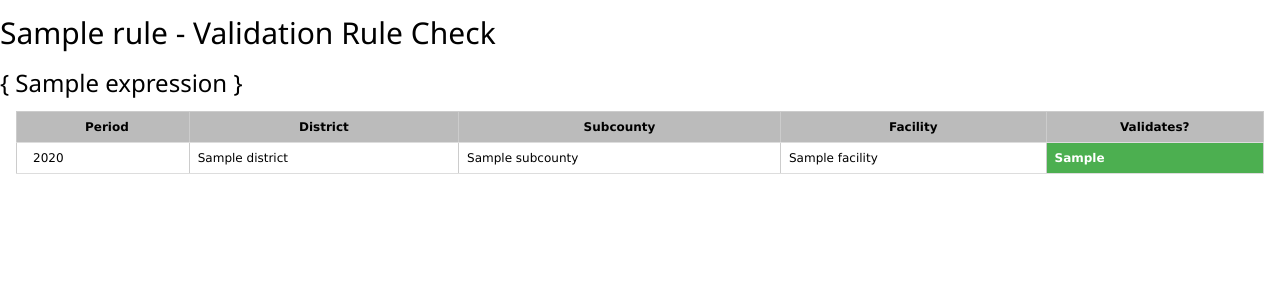
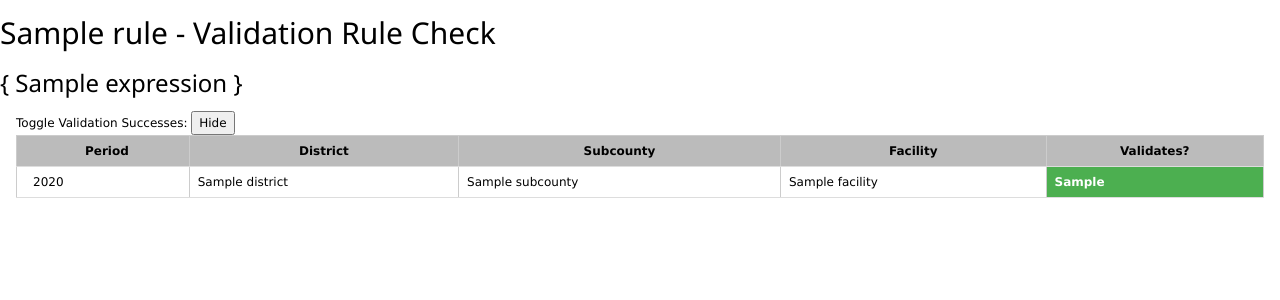
Before and after one commit to rhts-ec/rhites_ec_www, a Django app: template cannula/templates/cannula/validation_rule.html in a window 1280 px wide. Shown: the top 300 px of the page. Run offline with Django 3.2, Linux system fonts and the light colour scheme; the template is opened without the code that fills it: most values are stand-ins (such as "Sample title", 1, 10 or a date in 2020); parts of the project's set-up code (start-up, migrations or seed data) failed here and were passed over.

Commit message:
Add toggle for display of validation successes

```diff
--- a/cannula/templates/cannula/validation_rule.html
+++ b/cannula/templates/cannula/validation_rule.html
@@ -19,6 +19,18 @@
 <h3>{ {{ rule.expression }} }</h3>
 
 <div class="w3-container">
+<span class="w3-small no-print">
+<!-- Use javascript with location.replace to stop clicks from adding to the back/forward buttons -->
+Toggle Validation Successes:
+{% if 'exclude_true' in request.GET %}
+<!-- <a onclick="window.location.replace('{% url 'validation_rule' %}?id={{ rule.id }}'); return false" href="">Show Validation Successes</a> -->
+<button onclick="window.location.replace('{% url 'validation_rule' %}?id={{ rule.id }}'); return false">Show</button>
+{% else %}
+<!-- <a onclick="window.location.replace('{% url 'validation_rule' %}?id={{ rule.id }}&exclude_true'); return false" href="">Hide Validation Successes</a> -->
+<button onclick="window.location.replace('{% url 'validation_rule' %}?id={{ rule.id }}&exclude_true'); return false">Hide</button>
+{% endif %}
+</span>
+
 <table class="w3-table w3-border w3-bordered w3-small" border="1">
 <thead class="w3-gray">
 <tr>
```
